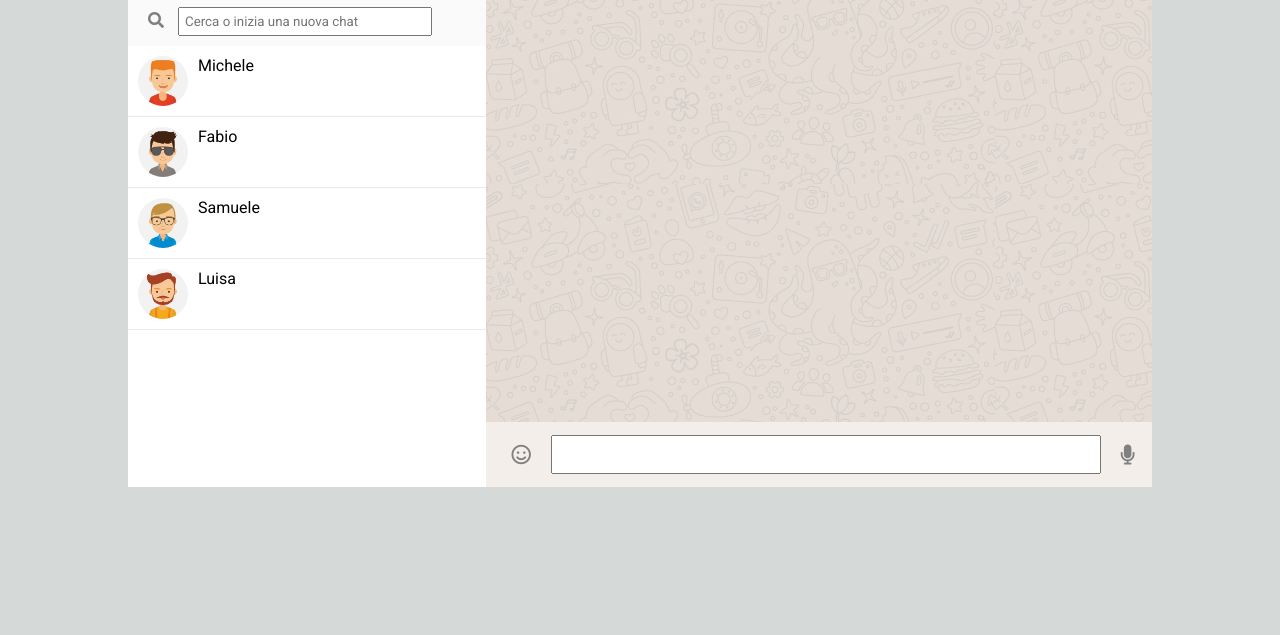
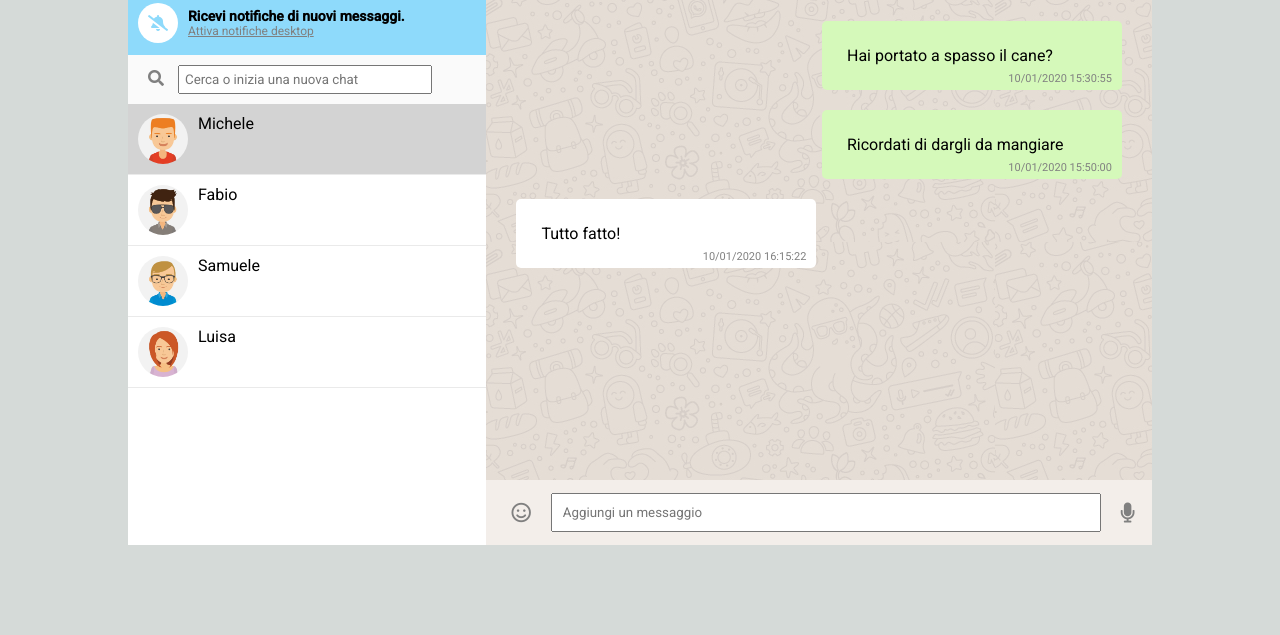
Before and after one commit to silviousai96/vue-boolzapp, a plain HTML site: page index.html in a window 1280 px wide. Shown: the part 165-800 px from the top of the page. Drawn offline with nearby package versions, Linux system fonts and the light colour scheme.

Commit message:
milestone 2

```diff
--- a/css/style.css
+++ b/css/style.css
@@ -1,3 +1,4 @@
+/*RESET*/
 * {
     margin: 0;
     padding: 0;
@@ -19,15 +20,16 @@ img {
 .app-container {
     width: 80%;
     position: absolute;
-    top: 4%;
-    left: 10%;
+    top: 50%;
+    left: 50%;
+    transform: translate(-50%, -50%);
     display: flex;
     /*TEST*/
     height: 620px;
     background-color: lightgreen;
 }
 
-.contacts {
+.left-section {
     width: 35%;
     height: 100%;
     background-color: white;
@@ -123,16 +125,27 @@ img {
     border-bottom: 1px solid #eaeaea;
     padding: 10px;
 }
+
+.names ul li:hover {
+    background-color: lightgray;
+    cursor: pointer;
+}
+
 .names ul li img {
     width: 50px;
     border-radius: 100%;
 }
 
+.active {
+    background-color: lightgray;
+}
 
-.conversation {
+
+.right-section {
     width: 65%;
     display: flex;
     flex-direction: column;
+    overflow: hidden;
     /*test*/
     height: 100%;
 }
@@ -163,6 +176,36 @@ img {
 .message-area {
     background-image: url("../img/mine.jpg");
     height: 490px;
+    overflow-y: auto;
+    padding: 30px;
+}
+
+.message {
+    position: relative;
+    min-width: 300px;
+    max-width: 500px;
+    margin-bottom: 20px;
+    padding: 25px;
+    border-radius: 5px;
+    clear: both;
+}
+
+.message.sent {
+    background-color: #d5f9ba;
+    float: right;
+}
+
+.message.received {
+    background-color: white;
+    float: left;
+}
+
+.message .message-date {
+    position: absolute;
+    bottom: 5px;
+    right: 10px;
+    font-size: 11px;
+    color: gray;
 }
 
 footer {
--- a/index.html
+++ b/index.html
@@ -17,7 +17,7 @@
 
             <div class="app-container">
 
-                <div class="contacts">
+                <div class="left-section">
                     <nav class="nav-contacts">
                         <div class="my-logo">
                             <img src="img/avatar_io.jpg" alt="">
@@ -57,8 +57,11 @@
                                 <img src="img/avatar_1.jpg" alt="">
                                 <span>Roberta</span>
                             </li> -->
-                            <li v-for="(contact, index) in contacts">
-                                <img :src="'img/avatar' + contacts[index].avatar + '.jpg'" alt="">
+                            <li
+                            v-for="(contact, index) in contacts"
+                            :class="{ 'active' : index == activeContact}"
+                            @click="setActiveContact(index)">
+                                <img v-bind:src="'img/avatar' + contact.avatar + '.jpg'" alt="{{ contact.name }}">
                                 <span>{{ contact.name }}</span>
                             </li>
 
@@ -67,15 +70,15 @@
                     </div>
                 </div>
 
-                <div class="conversation">
+                <div class="right-section">
 
                     <nav class="nav-conversation">
                         <div class="my-logo">
-                            <img src="img/avatar_io.jpg" alt="">
+                            <img :src="'img/avatar' + contacts[activeContact].avatar + '.jpg'" alt="">
                         </div>
 
                         <div class="main-contact">
-                            <span>Nome Utente</span>
+                            <span>{{ contacts[activeContact].name }}</span>
                             <span class="min">Ultimo Accesso oggi alle</span>
                         </div>
 
@@ -89,13 +92,19 @@
 
                     <div class="message-area">
 
+                        <div v-for="message in contacts[activeContact].messages" class="message" :class="message.status">
+                            <div class="message-text">{{ message.text }}</div>
+
+                            <div class="message-date">{{ message.date }}</div>
+                        </div>
+
                     </div>
 
                     <footer>
                         <i class="far fa-smile"></i>
 
                         <div class="text-input">
-                            <input type="text" name="" id="">
+                            <input type="text" name="" id="" placeholder="Aggiungi un messaggio">
                         </div>
 
                         <i class="fas fa-microphone"></i>
--- a/js/script.js
+++ b/js/script.js
@@ -2,6 +2,10 @@ var app = new Vue({
 
     el: '#root',
     data: {
+        //per fare le operazioni necessarie a far funzionare l'applicazione, gli servirà sapere quale è il contatto attivo in quel momento.
+        //quindi mettiamo una nuova proprietà (activeContact) e gli mettiamo di default 0.
+        //In questo modo creiamo un collegamento tra l'indice di un oggetto e l'elemento corrente attivo.
+        activeContact: 0,
         contacts: [
             {
                 name: 'Michele',
@@ -71,7 +75,7 @@ var app = new Vue({
             },
             {
                 name: 'Luisa',
-                avatar: '_4',
+                avatar: '_6',
                 visible: true,
                 messages: [
                     {
@@ -89,7 +93,9 @@ var app = new Vue({
         ]
     },
     methods: {
-
+        setActiveContact(index) {
+            this.activeContact = index;
+        }
     }
 
 });
```
